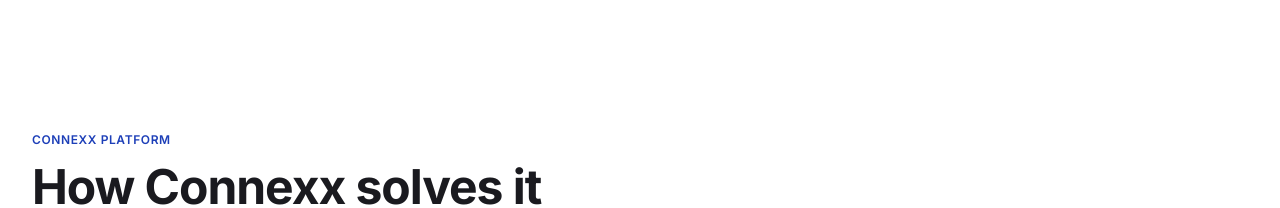
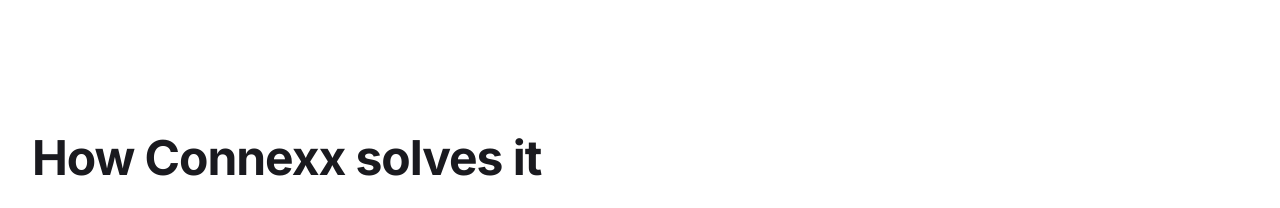
Before and after one commit to yoaditdglobal/itd-website, a Next.js app: page /shipping/domestic in a window 1280 px wide. Shown: the part 3120-3328 px from the top of the page. Built offline with nearby package versions, Linux system fonts and the light colour scheme; a web font is replaced by a local one.

Commit message:
Remove the "Connexx Platform" eyebrow from the gateway section
Co-Authored-By: Claude Fable 5 <noreply@anthropic.com>

```diff
--- a/src/components/sections/ConnexxGateway.tsx
+++ b/src/components/sections/ConnexxGateway.tsx
@@ -57,7 +57,6 @@ export default function ConnexxGateway({
         <div className={media ? "" : "grid gap-12 items-center lg:grid-cols-2"}>
           <ScrollReveal>
             <div>
-              <p className="text-eyebrow text-accent mb-3">Connexx Platform</p>
               <h2 className="text-display-lg text-text-primary">How Connexx solves it</h2>
               <div className={media ? "mt-6 grid gap-3 sm:grid-cols-2 lg:grid-cols-4 items-stretch" : "mt-6 space-y-3"}>
                 {features.map((f, i) => {
```
